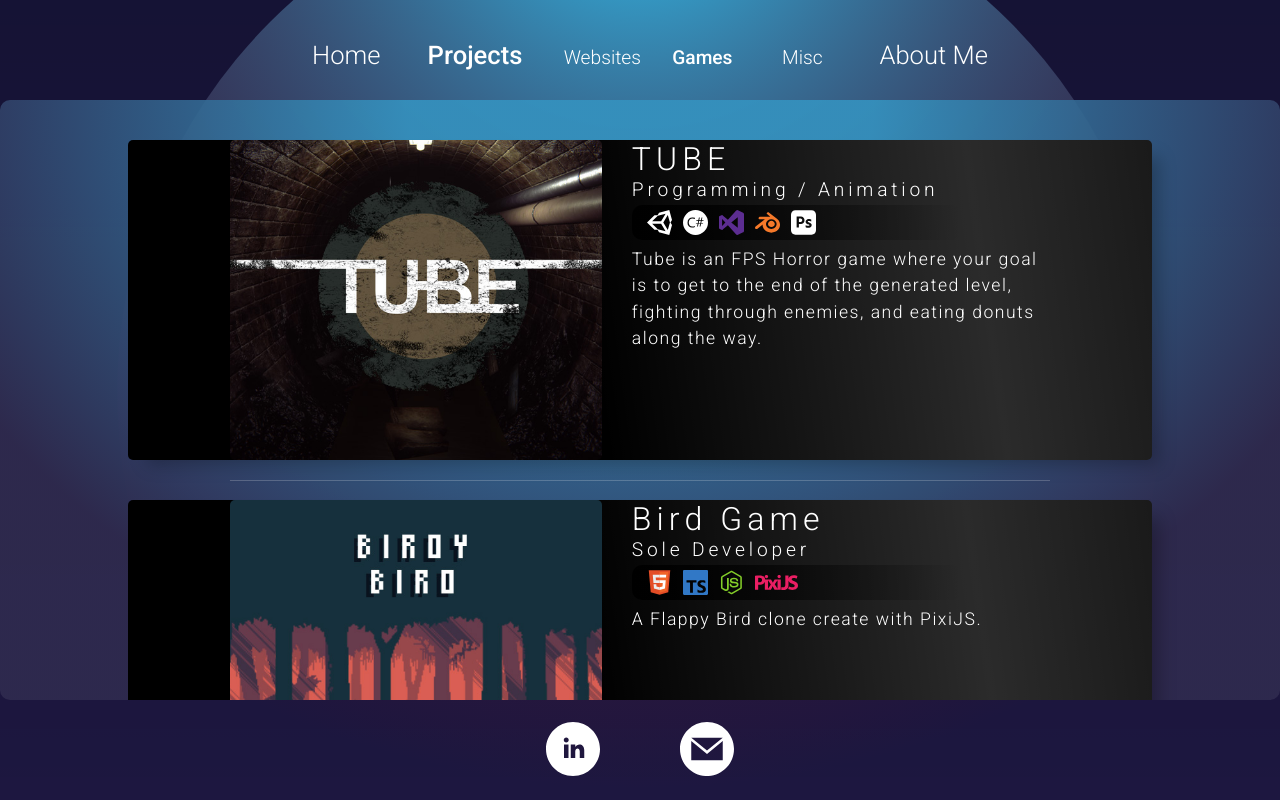
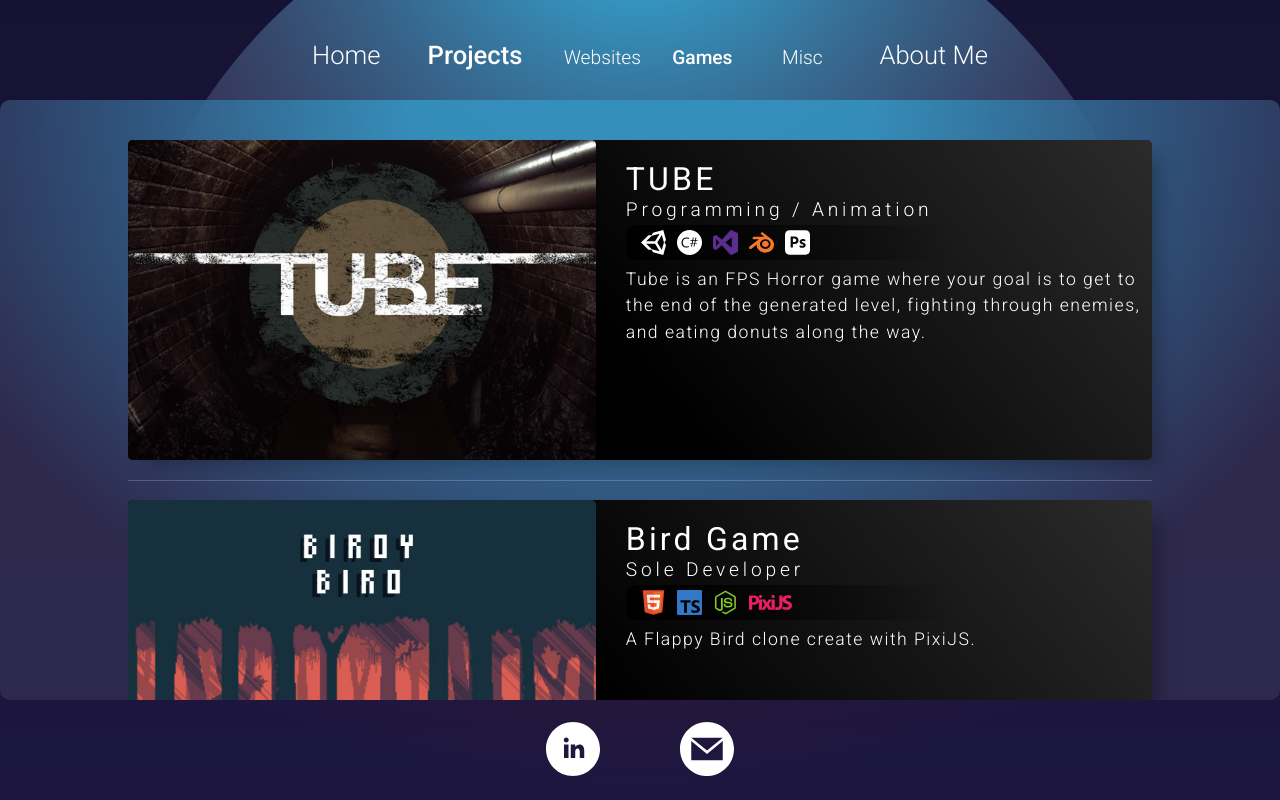
Before and after one commit to felixgrondahl/felixgrondahl.github.io, a React (Create React App) app: page /projects/games in a window 1280 px wide. Built offline with nearby package versions, Linux system fonts and the light colour scheme.

Commit message:
project card visuals

```diff
--- a/src/components/Nav/index.tsx
+++ b/src/components/Nav/index.tsx
@@ -19,7 +19,7 @@ const Nav = ({ projects }: { projects: boolean }) => {
 
         <div>
           <StyledNavLink isActive={() => matchPath(location.pathname, "/projects") ? true : false} to={"/projects/websites"}>Projects</StyledNavLink>
-          <ProjectNav style={showProjectsSpring}>
+          <ProjectNav style={{...showProjectsSpring}}>
             <StyledNavLink to={"/projects/websites"}>Websites</StyledNavLink>
             <StyledNavLink to={"/projects/games"}>Games</StyledNavLink>
             <StyledNavLink to={"/projects/misc"}>Misc</StyledNavLink>
--- a/src/components/Project/ProjectPreview/index.tsx
+++ b/src/components/Project/ProjectPreview/index.tsx
@@ -1,7 +1,8 @@
-import React from "react";
-import { ProjectWrapper, ProjectText, ProjectImg, ContentWrapper, ProjectRole } from "./style";
+import React, { useState } from "react";
+import { ProjectWrapper, ProjectText, ProjectImg, ContentWrapper, ProjectRole, ImgWrapper } from "./style";
 import ProjectTitle from "../ProjectTitle";
 import TechUsed from "components/TechList";
+import { useSpring } from "react-spring";
 
 const ProjectPreview = ({
   image,
@@ -18,12 +19,19 @@ const ProjectPreview = ({
   techIcons: any[];
   onClick: Function;
 }) => {
+  const [hover, setHover] = useState(false);
+  const hoverSpring = useSpring({
+    background: hover
+      ? "linear-gradient(230deg,rgba(3, 2, 6, 0) -26.69%,rgba(255, 255, 255, 0.17) 15.54%,rgba(0, 0, 0, 0) 54.96%), linear-gradient(0deg, #000000, #000000)"
+      : "linear-gradient(230deg,rgba(3, 2, 6, 0) -26.69%,rgba(255, 255, 255, 0.17) 0%,rgba(0, 0, 0, 0) 54.96%), linear-gradient(0deg, #000000, #000000)"
+  , config: { mass: 1, tension: 200 }});
+
   return (
-    <ProjectWrapper onClick={() => onClick()}>
+    <ProjectWrapper style={hoverSpring} onMouseEnter={() => setHover(true)} onMouseLeave={() => setHover(false)} onClick={() => onClick()}>
       <ContentWrapper>
-        <div style={{ height: "100%", overflow: "hidden" }}>
+        <ImgWrapper>
           <ProjectImg imgSource={image} className="projectImg" />
-        </div>
+        </ImgWrapper>
         <ProjectText>
           <ProjectTitle text={title} />
           <ProjectRole>{role}</ProjectRole>
--- a/src/components/Project/ProjectPreview/style.tsx
+++ b/src/components/Project/ProjectPreview/style.tsx
@@ -1,26 +1,33 @@
 import styled from "styled-components";
 import { device } from "globalStyles/breakpoints";
+import { animated } from "react-spring";
 
-export const ProjectWrapper = styled.div`
+export const ProjectWrapper = styled(animated.div)`
   height: 320px;
   width: 80%;
   margin: auto;
   margin-bottom: 40px;
   cursor: pointer;
+  border-radius: 5px;
 
-  background: linear-gradient(
+  /* background: linear-gradient(
       262.3deg,
       rgba(3, 2, 6, 0) -26.69%,
       rgba(255, 255, 255, 0.17) 17.54%,
       rgba(0, 0, 0, 0) 54.96%
     ),
-    linear-gradient(0deg, #000000, #000000);
+    linear-gradient(0deg, #000000, #000000); */
   box-shadow: 13px 11px 16px -6px rgba(0, 0, 0, 0.25);
-  border-radius: 5px;
+  /* border-radius: 5px; */
 
   @media ${device.tablet} {
     margin-bottom: 0px;
   }
+`;
+
+export const ImgWrapper = styled.div`
+  height: 100%;
+  overflow: hidden;
 `;
 
 export const ContentWrapper = styled.div`
@@ -28,7 +35,7 @@ export const ContentWrapper = styled.div`
   grid-template-columns: 4fr 4.5fr;
   grid-template-rows: auto;
   gap: 30px;
-  width: 80%;
+  width: 100%;
   height: 100%;
   margin: auto;
 
@@ -62,7 +69,8 @@ export const ProjectImg = styled.div<{ imgSource: string }>`
 `;
 
 export const ProjectText = styled.div`
-  height: 100%;
+  padding: 20px 0;
+
   p {
     line-height: 1.5em;
     font-size: 1.1em;
--- a/src/globalStyles/global-styles.tsx
+++ b/src/globalStyles/global-styles.tsx
@@ -47,9 +47,9 @@ const GlobalStyle = createGlobalStyle`
     h2 {
         color: white;
         font-size: 2rem;
-        font-weight: 300;
+        font-weight: 400;
         margin: 0;
-        letter-spacing: 0.16em;
+        letter-spacing: 0.1em;
 
         @media (max-width: 768px) {
             font-size: 1.1em;
```
